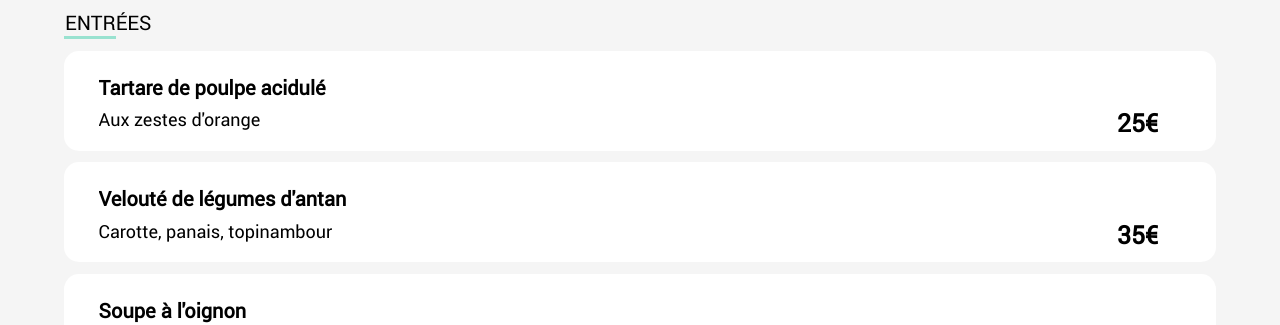
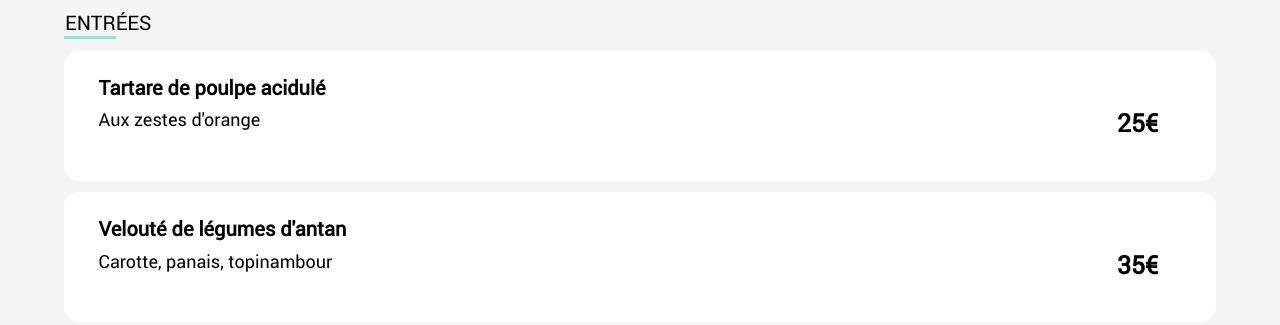
Before and after one commit to Pluyaud-Marion/MarionPluyaud_3_23082021, a website: page html/a_la_francaise.html in a window 1280 px wide. Shown: the part 477-802 px from the top of the page. Drawn offline with Linux system fonts and the light colour scheme.

Commit message:
Modif responsive

```diff
--- a/css/styles-resolution1020+px.scss
+++ b/css/styles-resolution1020+px.scss
@@ -136,8 +136,8 @@ nav{
         .liste_cartes{
             margin-top: 1%;
             .carte{
+                height: 130px;
                 margin-bottom: 1%;
-                height: 100px;
                 &:hover >.block_check{
                 transform: translateX(-300%);
                 }
--- a/css/styles-resolution2513+px.scss
+++ b/css/styles-resolution2513+px.scss
@@ -150,7 +150,7 @@ nav{
             margin-top: 1%;
             .carte{
                 margin-bottom: 2%;
-                height: 200px;
+                height: 250px;
                 &:hover >.block_check{
                 transform: translateX(-300%);
                 }
```
Also changed, not shown: css/styles-resolution1020+px.css, css/styles-resolution2513+px.css, 1 other file.
